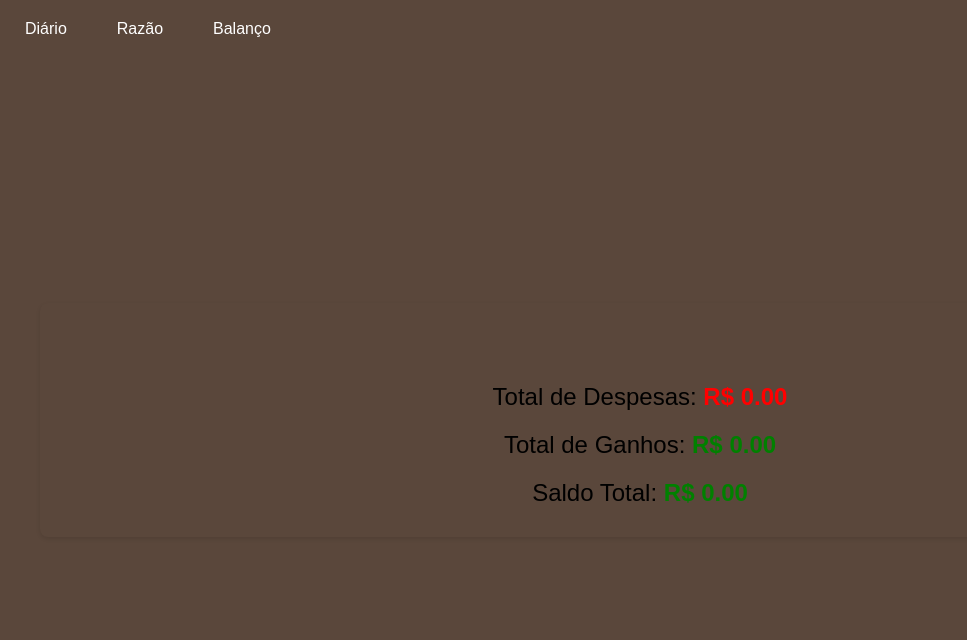
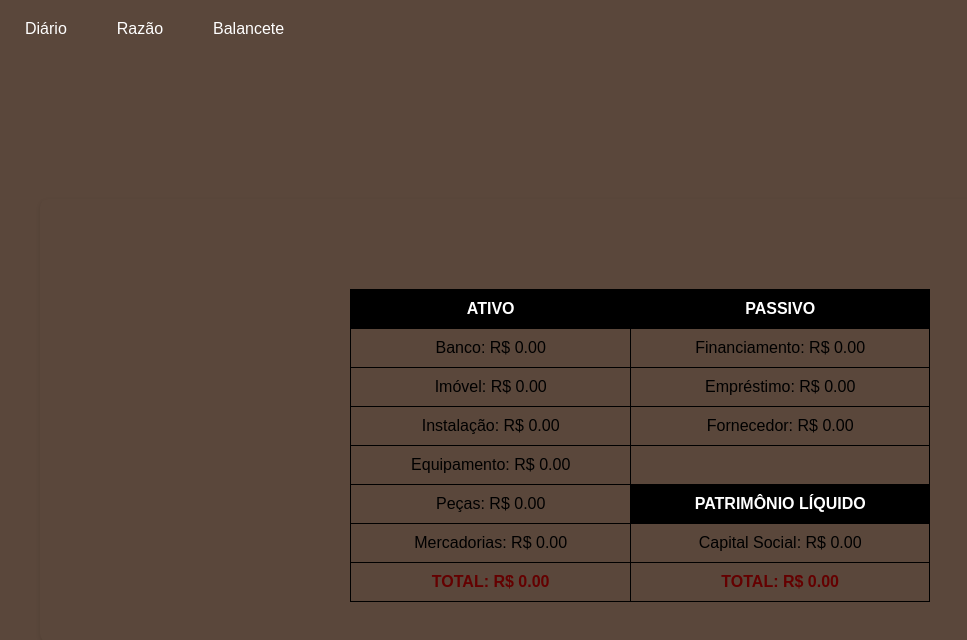
Before and after one commit to GB-Saraiva/contabil-mind, a plain HTML site: page html/balanco.html in a window 1280 px wide. Shown: the whole page, without its empty margins (0-967 px from the left). Drawn offline with Linux system fonts and the light colour scheme.

Commit message:
feat: Balancete V1.1

```diff
--- a/html/balanco.html
+++ b/html/balanco.html
@@ -3,33 +3,36 @@
 <head>
     <meta charset="UTF-8">
     <meta name="viewport" content="width=device-width, initial-scale=1.0">
-    <title>Balanço</title>
+    <title>Balancete</title>
     <link rel="stylesheet" href="../css/estilo.css">
     <style>
         .balance-container {
             display: flex;
-            flex-direction: column;
-            align-items: center;
+            justify-content: center;
             margin-top: 50px;
         }
-        .balance-item {
-            margin: 10px 0;
-            font-size: 1.5em;
+        .balance-table {
+            border-collapse: collapse;
+            width: 50%;
+            margin: 20px;
         }
-        .balance-item span {
+        .balance-table th, .balance-table td {
+            border: 1px solid #000;
+            padding: 10px;
+            text-align: center;
+        }
+        .balance-table th {
+            background-color: black;
+            color: white;
+        }
+        .balance-table .total {
             font-weight: bold;
+            color: rgb(100, 0, 0);
         }
-        .despesas {
-            color: red;
-        }
-        .ganhos {
-            color: green;
-        }
-        .saldo-positivo {
-            color: green;
-        }
-        .saldo-negativo {
-            color: red;
+        .balance-table .patrimonio {
+            background-color: black;
+            color: white;
+            font-weight: bold;
         }
     </style>
 </head>
@@ -38,16 +41,52 @@
         <nav class="navbar">
             <a href="diario.html">Diário</a>
             <a href="razao.html">Razão</a>
-            <a href="balanco.html">Balanço</a>
+            <a href="balanco.html">Balancete</a>
         </nav>
     </header>
     <div class="container">
         <div class="balance-container">
-            <div class="balance-item">Total de Despesas: <span id="total-despesas" class="despesas">R$ 0.00</span></div>
-            <div class="balance-item">Total de Ganhos: <span id="total-ganhos" class="ganhos">R$ 0.00</span></div>
-            <div class="balance-item">Saldo Total: <span id="saldo-total" class="saldo-positivo">R$ 0.00</span></div>
+            <table class="balance-table">
+                <thead>
+                    <tr>
+                        <th>ATIVO</th>
+                        <th>PASSIVO</th>
+                    </tr>
+                </thead>
+                <tbody>
+                    <tr>
+                        <td id="valor-banco">Banco: R$ 0,00</td>
+                        <td id="valor-financiamento">Financiamento: R$ 0,00</td>
+                    </tr>
+                    <tr>
+                        <td id="valor-imovel">Imóvel: R$ 0,00</td>
+                        <td id="valor-emprestimo">Empréstimo: R$ 0,00</td>
+                    </tr>
+                    <tr>
+                        <td id="valor-instalacao">Instalação: R$ 0,00</td>
+                        <td id="valor-fornecedor">Fornecedor: R$ 0,00</td>
+                    </tr>
+                    <tr>
+                        <td id="valor-equipamento">Equipamento: R$ 0,00</td>
+                        <td></td> <!-- Linha nula transparente -->
+                    </tr>
+                    <tr>
+                        <td id="valor-pecas">Peças: R$ 0,00</td>
+                        <td class="patrimonio">PATRIMÔNIO LÍQUIDO</td>
+                    </tr>
+                    <tr>
+                        <td id="valor-mercadorias">Mercadorias: R$ 0,00</td>
+                        <td id="capital-social">Capital Social: R$ 0,00</td>
+                    </tr>
+                    <tr>
+                        <td class="total">TOTAL: <span id="total-ativos">R$ 0,00</span></td>
+                        <td class="total">TOTAL: <span id="total-passivos">R$ 0,00</span></td>
+                    </tr>
+                </tbody>
+            </table>
         </div>
     </div>
+
     <script>
         document.addEventListener("DOMContentLoaded", () => {
             calcularBalanco();
@@ -56,28 +95,68 @@
         function calcularBalanco() {
             let lancamentos = JSON.parse(localStorage.getItem("lancamentos")) || [];
 
-            let totalDespesas = lancamentos
-                .filter(l => l.valor < 0)
-                .reduce((acc, lancamento) => acc + lancamento.valor, 0);
+            // Inicializando variáveis de ativos, passivos e patrimônio líquido
+            let banco = 0, imovel = 0, instalacao = 0, equipamento = 0, pecas = 0, mercadorias = 0;
+            let financiamento = 0, emprestimo = 0, fornecedor = 0;
+            let capitalSocial = 0;
 
-            let totalGanhos = lancamentos
-                .filter(l => l.valor > 0)
-                .reduce((acc, lancamento) => acc + lancamento.valor, 0);
+            // Filtrar os lançamentos com base no campo 'razao', similar ao que é feito no razonete
+            lancamentos.forEach(lancamento => {
+                switch (lancamento.razao.toLowerCase()) {
+                    case "banco":
+                        banco += Math.abs(lancamento.valor);
+                        break;
+                    case "imovel":
+                        imovel += Math.abs(lancamento.valor);
+                        break;
+                    case "instalação":
+                        instalacao += Math.abs(lancamento.valor);
+                        break;
+                    case "equipamentos":
+                        equipamento += Math.abs(lancamento.valor);
+                        break;
+                    case "peças":
+                        pecas += Math.abs(lancamento.valor);
+                        break;
+                    case "mercadoria":
+                        mercadorias += Math.abs(lancamento.valor);
+                        break;
+                    case "financiamento":
+                        financiamento += Math.abs(lancamento.valor);
+                        break;
+                    case "emprestimo a pagar":
+                        emprestimo += Math.abs(lancamento.valor);
+                        break;
+                    case "fornecedores":
+                        fornecedor += Math.abs(lancamento.valor);
+                        break;
+                    case "capital social":
+                        capitalSocial += Math.abs(lancamento.valor);
+                        break;
+                    default:
+                        break;
+                }
+            });
 
-            let saldoTotal = totalDespesas + totalGanhos;
+            // Atualizar os valores no HTML
+            document.getElementById("valor-banco").innerText = `Banco: R$ ${banco.toFixed(2)}`;
+            document.getElementById("valor-imovel").innerText = `Imóvel: R$ ${imovel.toFixed(2)}`;
+            document.getElementById("valor-instalacao").innerText = `Instalação: R$ ${instalacao.toFixed(2)}`;
+            document.getElementById("valor-equipamento").innerText = `Equipamento: R$ ${equipamento.toFixed(2)}`;
+            document.getElementById("valor-pecas").innerText = `Peças: R$ ${pecas.toFixed(2)}`;
+            document.getElementById("valor-mercadorias").innerText = `Mercadorias: R$ ${mercadorias.toFixed(2)}`;
 
-            document.getElementById("total-despesas").innerText = `R$ ${Math.abs(totalDespesas).toFixed(2)}`;
-            document.getElementById("total-ganhos").innerText = `R$ ${totalGanhos.toFixed(2)}`;
-            const saldoTotalElement = document.getElementById("saldo-total");
-            saldoTotalElement.innerText = `R$ ${saldoTotal.toFixed(2)}`;
+            document.getElementById("valor-financiamento").innerText = `Financiamento: R$ ${financiamento.toFixed(2)}`;
+            document.getElementById("valor-emprestimo").innerText = `Empréstimo: R$ ${emprestimo.toFixed(2)}`;
+            document.getElementById("valor-fornecedor").innerText = `Fornecedor: R$ ${fornecedor.toFixed(2)}`;
+            document.getElementById("capital-social").innerText = `Capital Social: R$ ${capitalSocial.toFixed(2)}`;
 
-            if (saldoTotal >= 0) {
-                saldoTotalElement.classList.remove("saldo-negativo");
-                saldoTotalElement.classList.add("saldo-positivo");
-            } else {
-                saldoTotalElement.classList.remove("saldo-positivo");
-                saldoTotalElement.classList.add("saldo-negativo");
-            }
+            // Calcular total de ativos e passivos + patrimônio líquido
+            const totalAtivos = banco + imovel + instalacao + equipamento + pecas + mercadorias;
+            const totalPassivos = financiamento + emprestimo + fornecedor + capitalSocial;
+
+            document.getElementById("total-ativos").innerText = `R$ ${totalAtivos.toFixed(2)}`;
+            document.getElementById("total-passivos").innerText = `R$ ${totalPassivos.toFixed(2)}`;
         }
     </script>
 </body>
```
Also changed, not shown: html/diario.html (+1 -1 lines), html/razao.html (+1 -1 lines), js/balanco.js (added, +84 -0 lines).
